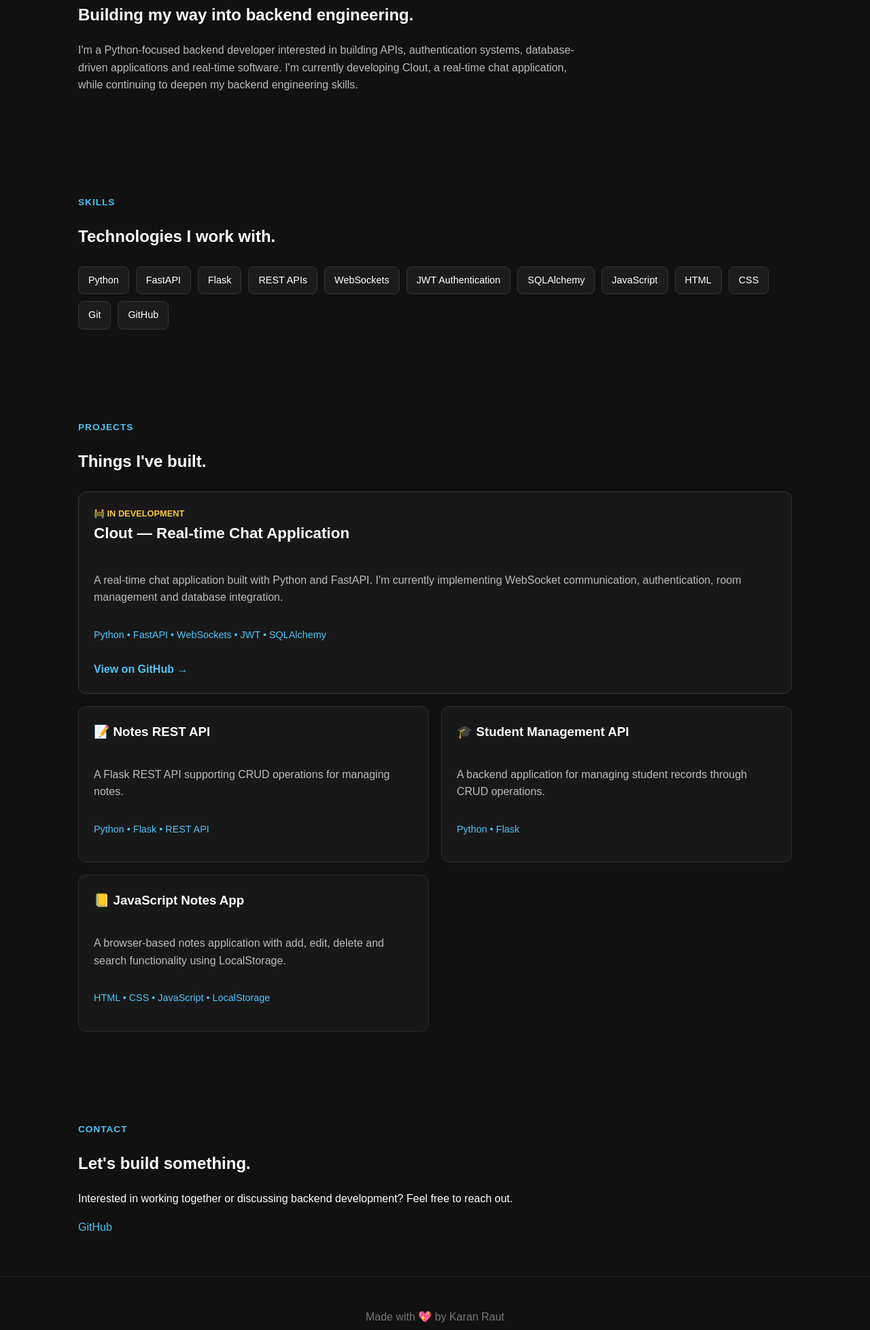
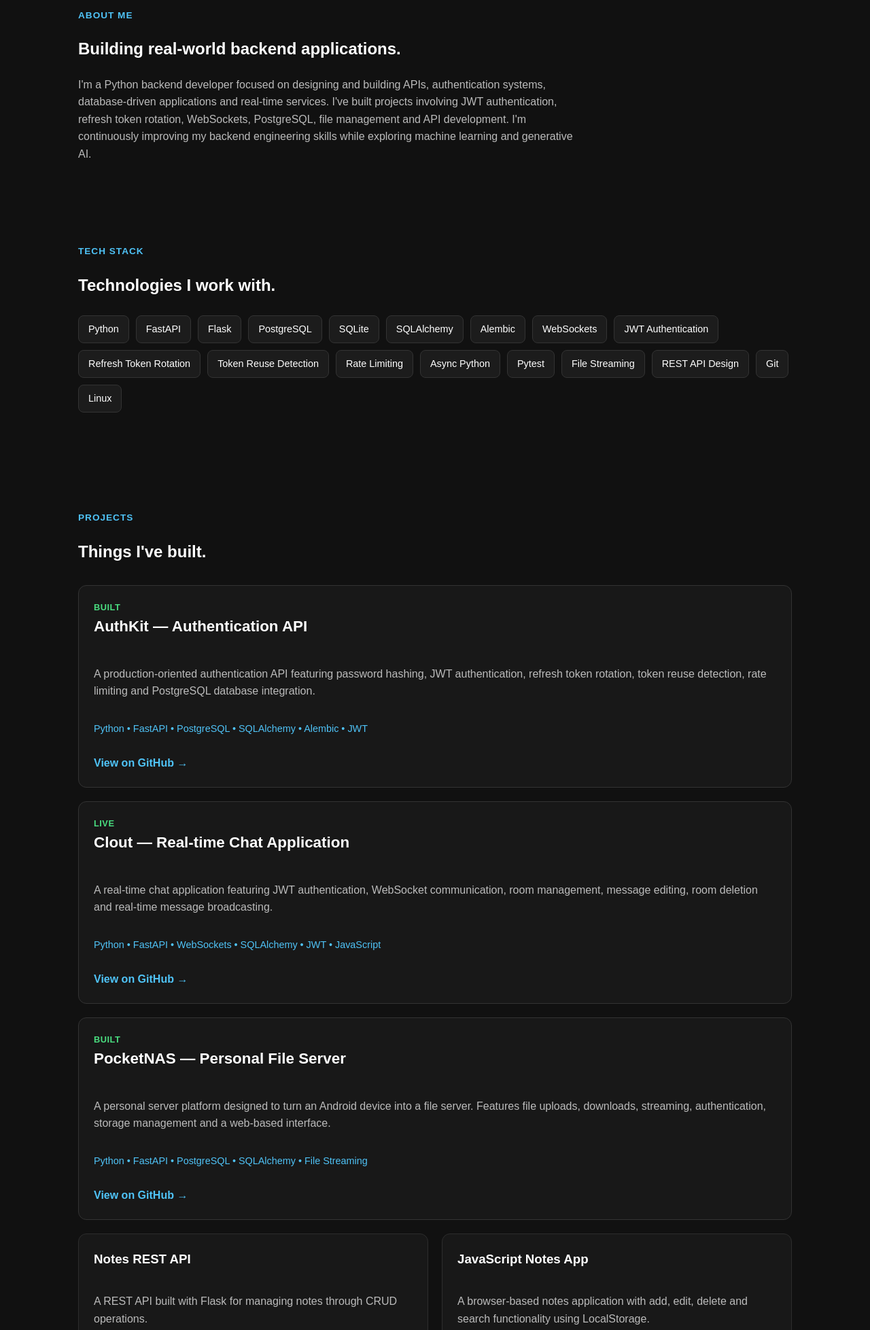
Before and after one commit to Karan-raut7/portfolio, a plain HTML site: page index.html in a window 1280 px wide. Shown: the part 740-2697 px from the top of the page at 68% size. Drawn offline with Linux system fonts and the light colour scheme.

Commit message:
update: improve portfolio layout and content

```diff
--- a/index.html
+++ b/index.html
@@ -4,12 +4,11 @@
     <meta charset="UTF-8">
     <meta name="viewport" content="width=device-width, initial-scale=1.0">
 
-    <title>Karan Raut | Backend Developer</title>
+    <title>Karan Raut | Python Backend Developer</title>
     <link rel="stylesheet" href="style.css">
 </head>
 
 <body>
-
 
     <nav>
         <h2>KARAN RAUT</h2>
@@ -23,61 +22,69 @@
         </div>
     </nav>
 
-
-
+    <!-- HERO -->
     <section class="hero" id="home">
 
         <img src="My-Pic.png" alt="Karan Raut">
 
         <div class="hero-content">
+
             <p class="eyebrow">PYTHON BACKEND DEVELOPER</p>
 
             <h1>Hi, I'm Karan Raut.</h1>
 
-        <h2>I build backend applications with Python.</h2>
+            <h2>I build backend systems, APIs and applications.</h2>
 
             <p>
-    I build APIs, authentication systems, and real-time applications
-    with Python and FastAPI.
+                Python backend developer focused on building scalable APIs,
+                authentication systems, database-driven applications and
+                real-time services using modern backend technologies.
             </p>
 
             <div class="hero-buttons">
-                <a href="#projects" class="btn primary">View Projects</a>
+
+                <a href="#projects" class="btn primary">
+                    View Projects
+                </a>
 
                 <a
                     href="https://github.com/karan-raut7"
                     class="btn secondary"
                     target="_blank"
+                    rel="noopener noreferrer"
                 >
                     GitHub
                 </a>
+
             </div>
+
         </div>
 
     </section>
 
-
-
+    <!-- ABOUT -->
     <section id="about">
 
         <p class="section-label">ABOUT ME</p>
 
-        <h2>Building my way into backend engineering.</h2>
+        <h2>Building real-world backend applications.</h2>
 
         <p class="about-text">
-            I'm a Python-focused backend developer interested in building
-            APIs, authentication systems, database-driven applications
-            and real-time software. I'm currently developing Clout, a
-            real-time chat application, while continuing to deepen my
-            backend engineering skills.
+            I'm a Python backend developer focused on designing and building
+            APIs, authentication systems, database-driven applications and
+            real-time services. I've built projects involving JWT
+            authentication, refresh token rotation, WebSockets, PostgreSQL,
+            file management and API development. I'm continuously improving
+            my backend engineering skills while exploring machine learning
+            and generative AI.
         </p>
 
     </section>
 
-
+    <!-- SKILLS -->
 <section id="skills">
 
-        <p class="section-label">SKILLS</p>
+    <p class="section-label">TECH STACK</p>
 
     <h2>Technologies I work with.</h2>
 
@@ -86,22 +93,27 @@
         <div>Python</div>
         <div>FastAPI</div>
         <div>Flask</div>
-            <div>REST APIs</div>
+        <div>PostgreSQL</div>
+        <div>SQLite</div>
+        <div>SQLAlchemy</div>
+        <div>Alembic</div>
         <div>WebSockets</div>
         <div>JWT Authentication</div>
-            <div>SQLAlchemy</div>
-            <div>JavaScript</div>
-            <div>HTML</div>
-            <div>CSS</div>
+        <div>Refresh Token Rotation</div>
+        <div>Token Reuse Detection</div>
+        <div>Rate Limiting</div>
+        <div>Async Python</div>
+        <div>Pytest</div>
+        <div>File Streaming</div>
+        <div>REST API Design</div>
         <div>Git</div>
-            <div>GitHub</div>
+        <div>Linux</div>
 
     </div>
 
 </section>
 
-
-
+    <!-- PROJECTS -->
     <section id="projects">
 
         <p class="section-label">PROJECTS</p>
@@ -110,42 +122,98 @@
 
         <div class="projects">
 
-
+            <!-- AUTHKIT -->
             <div class="project-card featured">
 
-                <span class="status">🚧 IN DEVELOPMENT</span>
+                <span class="status">BUILT</span>
 
-                <h3>Clout — Real-time Chat Application</h3>
+                <h3>AuthKit — Authentication API</h3>
 
                 <p>
-                    A real-time chat application built with Python and
-                    FastAPI. I'm currently implementing WebSocket
-                    communication, authentication, room management and
-                    database integration.
+                    A production-oriented authentication API featuring
+                    password hashing, JWT authentication, refresh token
+                    rotation, token reuse detection, rate limiting and
+                    PostgreSQL database integration.
                 </p>
 
                 <p class="tech">
-                    Python • FastAPI • WebSockets • JWT • SQLAlchemy
+                    Python • FastAPI • PostgreSQL • SQLAlchemy • Alembic • JWT
                 </p>
 
                 <a
-                    href="https://github.com/karan-raut7"
+                    href="https://github.com/karan-raut7/AuthKit"
                     target="_blank"
+                    rel="noopener noreferrer"
                 >
                     View on GitHub →
                 </a>
 
             </div>
 
+            <!-- CLOUT -->
+            <div class="project-card featured">
 
+                <span class="status live">LIVE</span>
 
+                <h3>Clout — Real-time Chat Application</h3>
+
+                <p>
+                    A real-time chat application featuring JWT
+                    authentication, WebSocket communication, room
+                    management, message editing, room deletion and
+                    real-time message broadcasting.
+                </p>
+
+                <p class="tech">
+                    Python • FastAPI • WebSockets • SQLAlchemy • JWT • JavaScript
+                </p>
+
+                <a
+                    href="https://github.com/karan-raut7/clout"
+                    target="_blank"
+                    rel="noopener noreferrer"
+                >
+                    View on GitHub →
+                </a>
+
+            </div>
+
+            <!-- POCKETNAS -->
+            <div class="project-card featured">
+
+                <span class="status">BUILT</span>
+
+                <h3>PocketNAS — Personal File Server</h3>
+
+                <p>
+                    A personal server platform designed to turn an Android
+                    device into a file server. Features file uploads,
+                    downloads, streaming, authentication, storage management
+                    and a web-based interface.
+                </p>
+
+                <p class="tech">
+                    Python • FastAPI • PostgreSQL • SQLAlchemy • File Streaming
+                </p>
+
+                <a
+                    href="https://github.com/karan-raut7/PocketNAS"
+                    target="_blank"
+                    rel="noopener noreferrer"
+                >
+                    View on GitHub →
+                </a>
+
+            </div>
+
+            <!-- NOTES API -->
             <div class="project-card">
 
-                <h3>📝 Notes REST API</h3>
+                <h3>Notes REST API</h3>
 
                 <p>
-                    A Flask REST API supporting CRUD operations for
-                    managing notes.
+                    A REST API built with Flask for managing notes through
+                    CRUD operations.
                 </p>
 
                 <p class="tech">
@@ -154,28 +222,10 @@
 
             </div>
 
-
-
+            <!-- JS NOTES -->
             <div class="project-card">
 
-                <h3>🎓 Student Management API</h3>
-
-                <p>
-                    A backend application for managing student records
-                    through CRUD operations.
-                </p>
-
-                <p class="tech">
-                    Python • Flask
-                </p>
-
-            </div>
-
-
-
-            <div class="project-card">
-
-                <h3>📒 JavaScript Notes App</h3>
+                <h3>JavaScript Notes App</h3>
 
                 <p>
                     A browser-based notes application with add, edit,
@@ -192,8 +242,7 @@
 
     </section>
 
-
-
+    <!-- CONTACT -->
     <section id="contact">
 
         <p class="section-label">CONTACT</p>
@@ -201,8 +250,8 @@
         <h2>Let's build something.</h2>
 
         <p>
-            Interested in working together or discussing backend
-            development? Feel free to reach out.
+            Interested in backend development, collaborating on projects
+            or discussing technology? Feel free to connect.
         </p>
 
         <div class="contact-links">
@@ -210,20 +259,18 @@
             <a
                 href="https://github.com/karan-raut7"
                 target="_blank"
+                rel="noopener noreferrer"
             >
                 GitHub
             </a>
-
-
 
         </div>
 
     </section>
 
-
-
+    <!-- FOOTER -->
     <footer>
-        <p>Made with 💖 by Karan Raut</p>
+        <p>Made with ❤️ by Karan Raut</p>
     </footer>
 
 </body>
--- a/style.css
+++ b/style.css
@@ -1,3 +1,7 @@
+/* =========================
+   GLOBAL
+========================= */
+
 * {
     box-sizing: border-box;
 }
@@ -16,9 +20,15 @@ body {
 
 section {
     max-width: 1100px;
-    margin: auto;
-    padding: 60px 25px;
+    width: 100%;
+    margin: 0 auto;
+    padding: 70px 25px;
 }
+
+
+/* =========================
+   NAVIGATION
+========================= */
 
 nav {
     display: flex;
@@ -48,10 +58,15 @@ nav h2 {
     color: #4fc3f7;
 }
 
+
+/* =========================
+   HERO
+========================= */
+
 .hero {
     max-width: 900px;
     margin: auto;
-    padding: 55px 20px 35px;
+    padding: 55px 20px 50px;
     text-align: center;
 }
 
@@ -98,8 +113,6 @@ nav h2 {
     color: #bbb;
 }
 
-
-
 .hero-buttons {
     display: flex;
     justify-content: center;
@@ -130,39 +143,73 @@ nav h2 {
 }
 
 
+/* =========================
+   ABOUT
+========================= */
+
+#about {
+    padding-top: 70px;
+    padding-bottom: 50px;
+}
+
 .about-text {
     max-width: 750px;
     color: #bbb;
 }
 
+/* =========================
+   SKILLS
+========================= */
 
-.skills {
+#skills {
+    padding-top: 40px;
+    padding-bottom: 70px;
+}
+
+#skills .skills {
     display: flex;
     flex-wrap: wrap;
     gap: 10px;
     margin-top: 25px;
 }
 
-.skills div {
+#skills .skills div {
     padding: 8px 14px;
     background: #1c1c1c;
     border: 1px solid #333;
     border-radius: 8px;
     font-size: 0.9rem;
+    transition: 0.3s;
+}
+
+#skills .skills div:hover {
+    border-color: #4fc3f7;
+    transform: translateY(-3px);
+}
+
+
+/* =========================
+   PROJECTS
+========================= */
+
+#projects {
+    padding-top: 60px;
 }
 
 .projects {
     display: grid;
-    grid-template-columns: repeat(2, 1fr);
-    gap: 18px;
-    margin-top: 25px;
+    grid-template-columns: repeat(2, minmax(0, 1fr));
+    gap: 20px;
+    margin-top: 30px;
 }
 
 .project-card {
     display: flex;
     flex-direction: column;
 
+    min-width: 0;
     padding: 22px;
+
     background: #181818;
     border: 1px solid #2d2d2d;
     border-radius: 12px;
@@ -208,6 +255,28 @@ nav h2 {
     font-weight: bold;
 }
 
+.project-card.featured {
+    grid-column: span 2;
+    border-color: #333;
+}
+
+.project-card.featured h3 {
+    font-size: 1.4rem;
+}
+
+.project-card.featured:hover {
+    border-color: #4fc3f7;
+}
+
+
+/* =========================
+   CONTACT
+========================= */
+
+#contact {
+    padding-top: 60px;
+    padding-bottom: 70px;
+}
 
 .contact-links {
     display: flex;
@@ -223,12 +292,22 @@ nav h2 {
     text-decoration: underline;
 }
 
+
+/* =========================
+   FOOTER
+========================= */
+
 footer {
     padding: 30px;
     color: #777;
     text-align: center;
     border-top: 1px solid #222;
 }
+
+
+/* =========================
+   RESPONSIVE
+========================= */
 
 @media (max-width: 768px) {
 
@@ -242,6 +321,10 @@ footer {
         flex-wrap: wrap;
         justify-content: center;
         gap: 15px;
+    }
+
+    section {
+        padding: 50px 20px;
     }
 
     .hero {
@@ -264,16 +347,56 @@ footer {
     .projects {
         grid-template-columns: 1fr;
     }
-}
-.project-card.featured {
-    grid-column: span 2;
-    border-color: #333;
+
+    .project-card.featured {
+        grid-column: span 1;
+    }
+
+    .skills {
+        gap: 10px;
+    }
+
+    .skills div {
+        font-size: 0.85rem;
+        padding: 9px 13px;
+    }
 }
 
-.project-card.featured h3 {
-    font-size: 1.4rem;
+
+/* =========================
+   SMALL MOBILE
+========================= */
+
+@media (max-width: 480px) {
+
+    nav h2 {
+        font-size: 1.2rem;
+    }
+
+    .links {
+        gap: 12px;
+    }
+
+    .links a {
+        font-size: 0.9rem;
+    }
+
+    .hero h1 {
+        font-size: 1.8rem;
+    }
+
+    .skills div {
+        white-space: normal;
+    }
 }
 
-.project-card.featured:hover {
-    border-color: #4fc3f7;
+.status {
+    color: #4ade80;
+    font-size: 0.8rem;
+    font-weight: bold;
+    letter-spacing: 0.5px;
 }
+
+.status.live {
+    color: #4ade80;
+}
```
Lines whose indentation alone changed are shown as unchanged.
